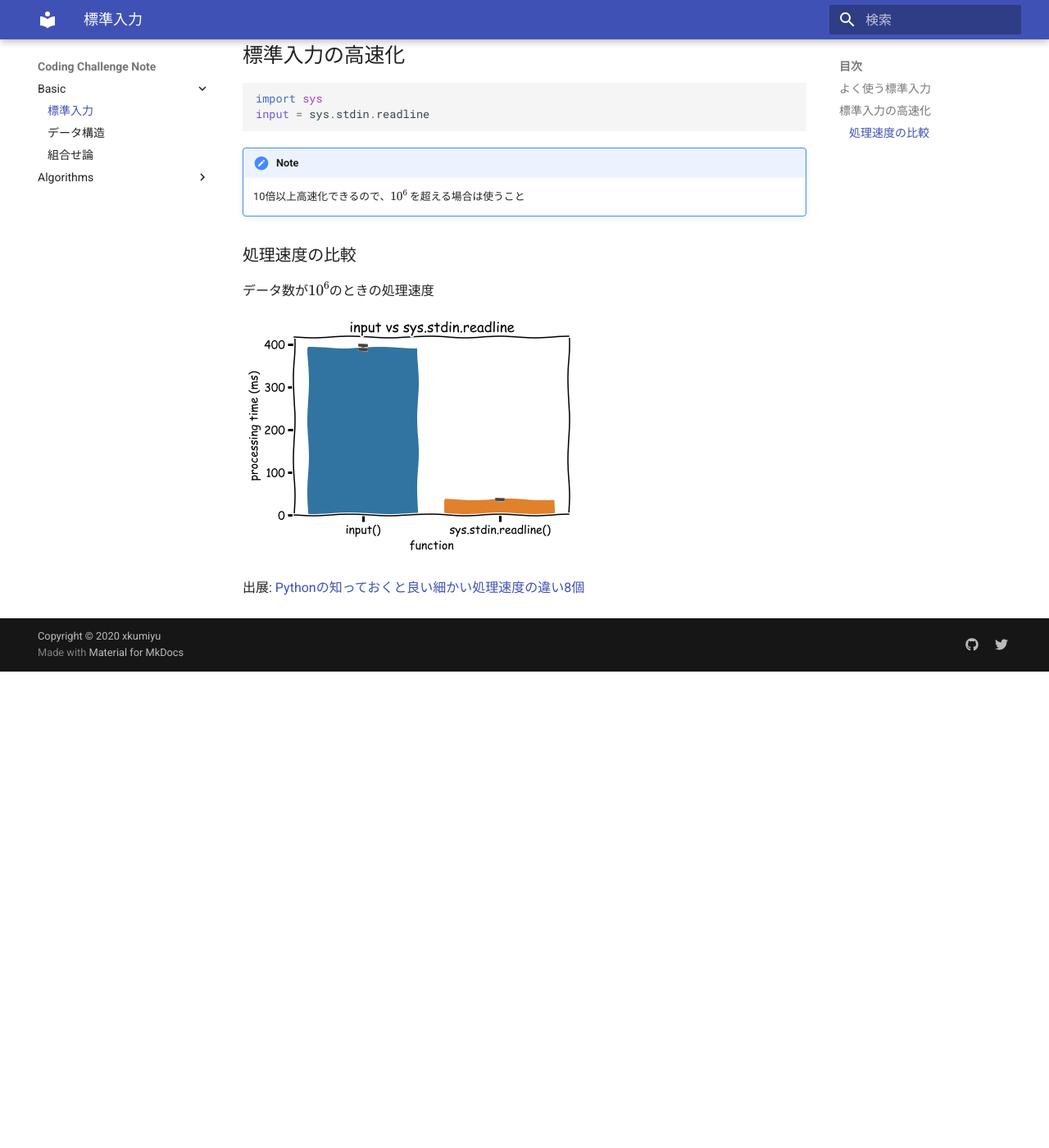
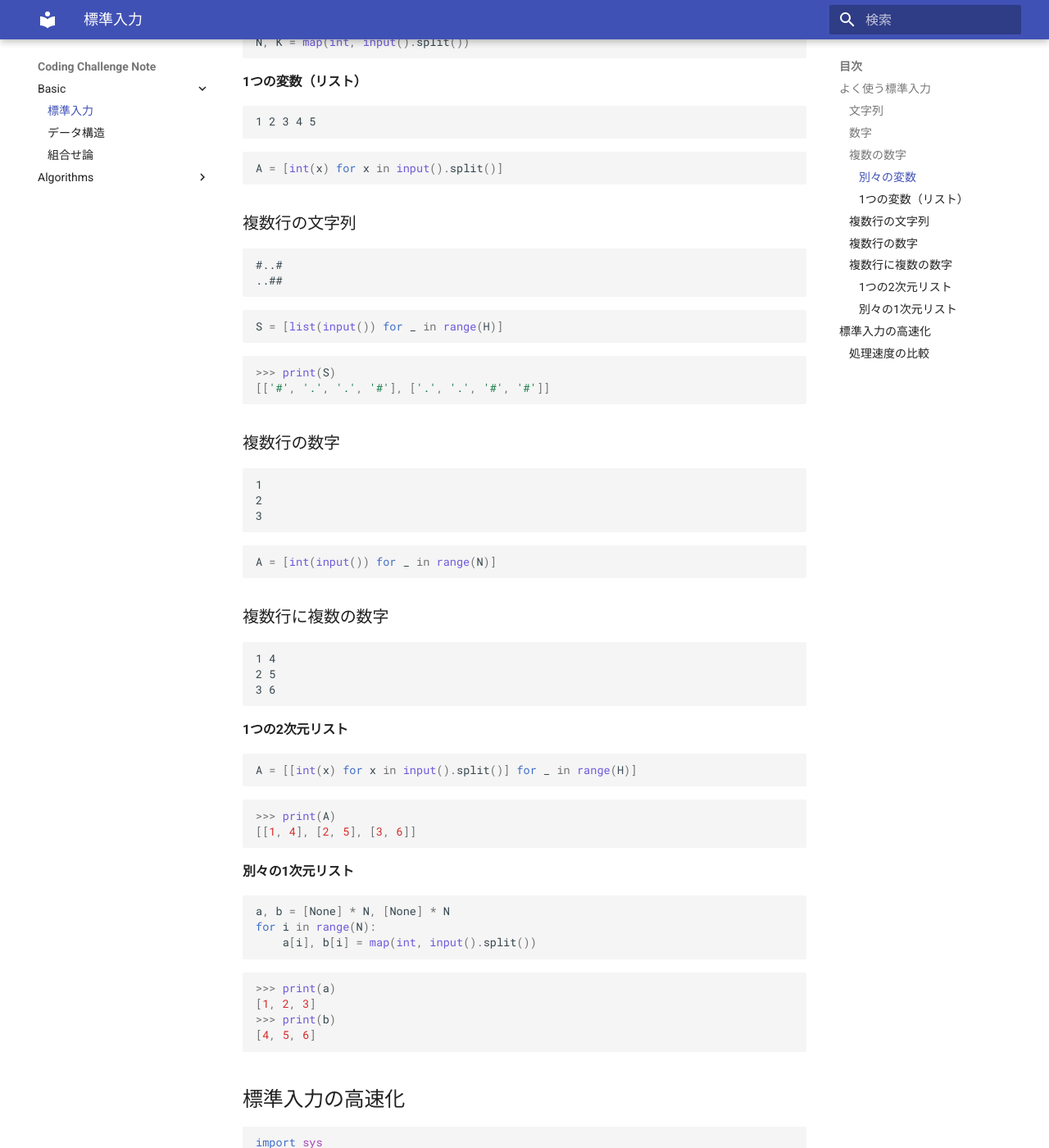
Before and after one commit to xkumiyu/coding-challenge-note, an MkDocs documentation site: the page built from docs/basic/stdin.md, in a window 1280 px wide and 1400 px high, scrolled down 691 px. Shown: the whole window at 82% size. Built offline with MkDocs 1.6.1 and Material for MkDocs 9.7.7, drawn with Linux system fonts in a browser that asks for light colours; formulas are drawn with MathJax 3; before the commit the page ends 1510 px from its top, so only the background shows below that; some of the changed text lies outside the part shown.

Commit message:
use markdownlint

````diff
--- a/docs/basic/stdin.md
+++ b/docs/basic/stdin.md
@@ -2,38 +2,108 @@
 
 ## よく使う標準入力
 
+### 文字列
+
+``` text
+string
+```
+
 ``` py
 S = input()
+```
+
+### 数字
+
+``` text
+1
 ```
 
 ``` py
 N = int(input())
 ```
 
+### 複数の数字
+
+#### 別々の変数
+
+``` text
+10 5
+```
+
 ``` py
 N, K = map(int, input().split())
+```
+
+#### 1つの変数（リスト）
+
+``` text
+1 2 3 4 5
 ```
 
 ``` py
 A = [int(x) for x in input().split()]
 ```
 
-``` py
-A = [int(input()) for _ in range(N)]
+### 複数行の文字列
+
+``` text
+#..#
+..##
 ```
 
 ``` py
 S = [list(input()) for _ in range(H)]
 ```
 
+``` python
+>>> print(S)
+[['#', '.', '.', '#'], ['.', '.', '#', '#']]
+```
+
+### 複数行の数字
+
+``` text
+1
+2
+3
+```
+
+``` py
+A = [int(input()) for _ in range(N)]
+```
+
+### 複数行に複数の数字
+
+``` text
+1 4
+2 5
+3 6
+```
+
+#### 1つの2次元リスト
+
 ``` py
 A = [[int(x) for x in input().split()] for _ in range(H)]
 ```
 
 ``` py
+>>> print(A)
+[[1, 4], [2, 5], [3, 6]]
+```
+
+#### 別々の1次元リスト
+
+``` py
 a, b = [None] * N, [None] * N
 for i in range(N):
     a[i], b[i] = map(int, input().split())
+```
+
+``` py
+>>> print(a)
+[1, 2, 3]
+>>> print(b)
+[4, 5, 6]
 ```
 
 ## 標準入力の高速化
````
Also changed, not shown: README.md (+8 -0 lines), docs/algorithms/is_ientersected.md (added, +21 -0 lines), docs/index.md (+1 -0 lines), docs/note.md (+1 -2 lines), package.json (added, +9 -0 lines), 3 other files.
